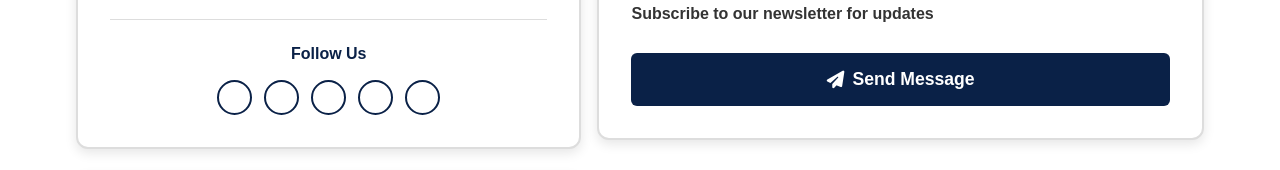
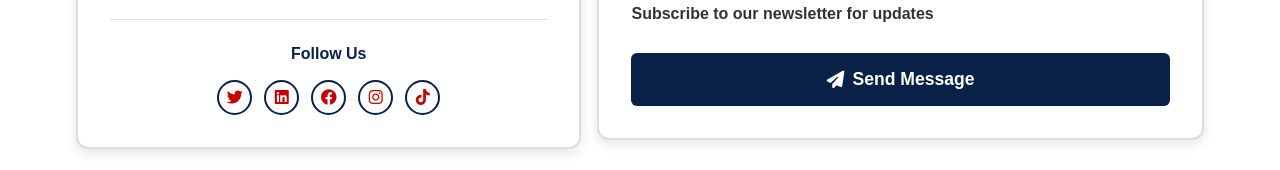
Before and after one commit to noduor/Duncano_Foundation, a plain HTML site: page contact.html in a window 1280 px wide. Shown: the part 1037-1207 px from the top of the page. Drawn offline with Linux system fonts and the light colour scheme.

Commit message:
Update contact.css

```diff
--- a/css/contact.css
+++ b/css/contact.css
@@ -146,7 +146,7 @@
     width: 45px;
     height: 45px;
     background: var(--primary-color);
-    color: white;
+    color: var(--secondary-color);
     border-radius: 50%;
     transition: var(--transition);
     border: 2px solid var(--primary-color);
```
